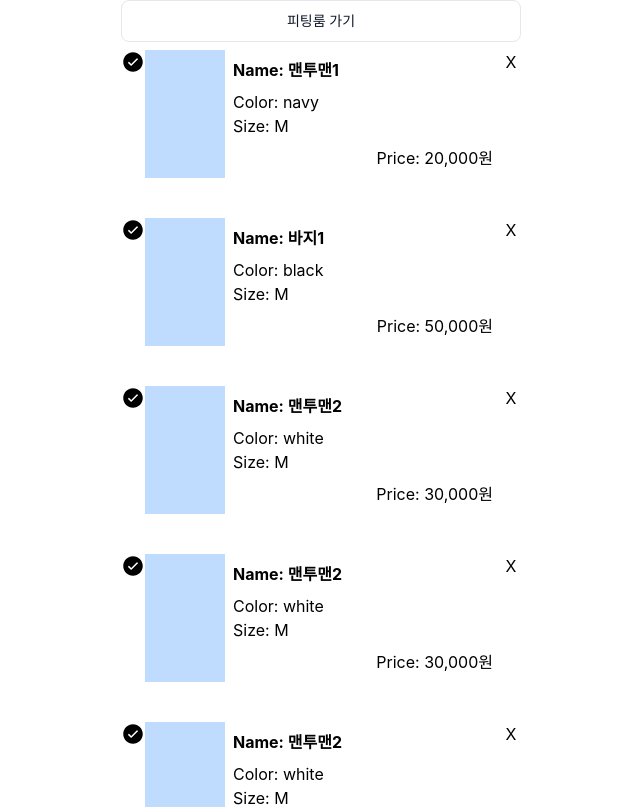
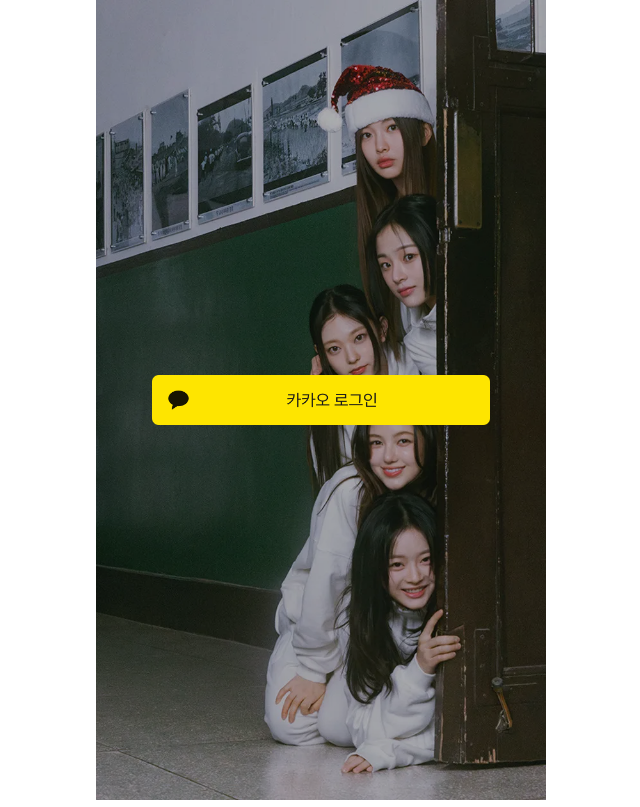
Before and after one commit to kimjungkwang1/fit-me, a React (Create React App) app in the folder front/fitme/: page / in a window 1280 px wide. Shown: the top 807 px of the page, without its empty margins (319-959 px from the left). Built offline with nearby package versions, Linux system fonts and the light colour scheme.

Commit message:
Feat: 테스트 화면 (S10P22A306-165)

```diff
--- a/front/fitme/src/App.tsx
+++ b/front/fitme/src/App.tsx
@@ -2,13 +2,13 @@ import React from 'react';
 import logo from './logo.svg';
 import './App.css';
 import { Button } from 'flowbite-react';
-import Cart from './pages/cart';
+import Test from './pages/test';
 
 function App() {
   return (
-    <div className='App max-w-[400px] mx-auto'>
-      <Cart></Cart>
-    </div>
+    <>
+      <Test></Test>
+    </>
   );
 }
 
--- /dev/null
+++ b/front/fitme/src/pages/test.tsx
@@ -0,0 +1,13 @@
+import React from 'react';
+// TestPage에 import하고 싶은 페이지 경로를 적어주세요.
+import TestPage from '../pages/login';
+
+const test: React.FC = () => {
+  return (
+    <>
+      <TestPage></TestPage>
+    </>
+  );
+};
+
+export default test;
```
